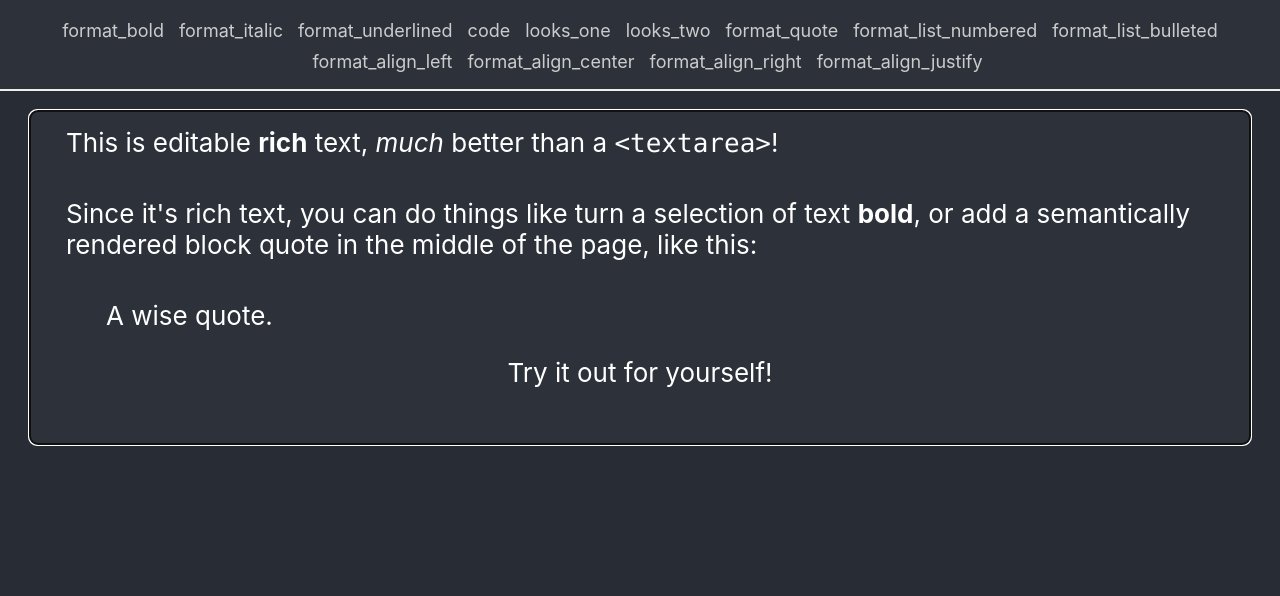
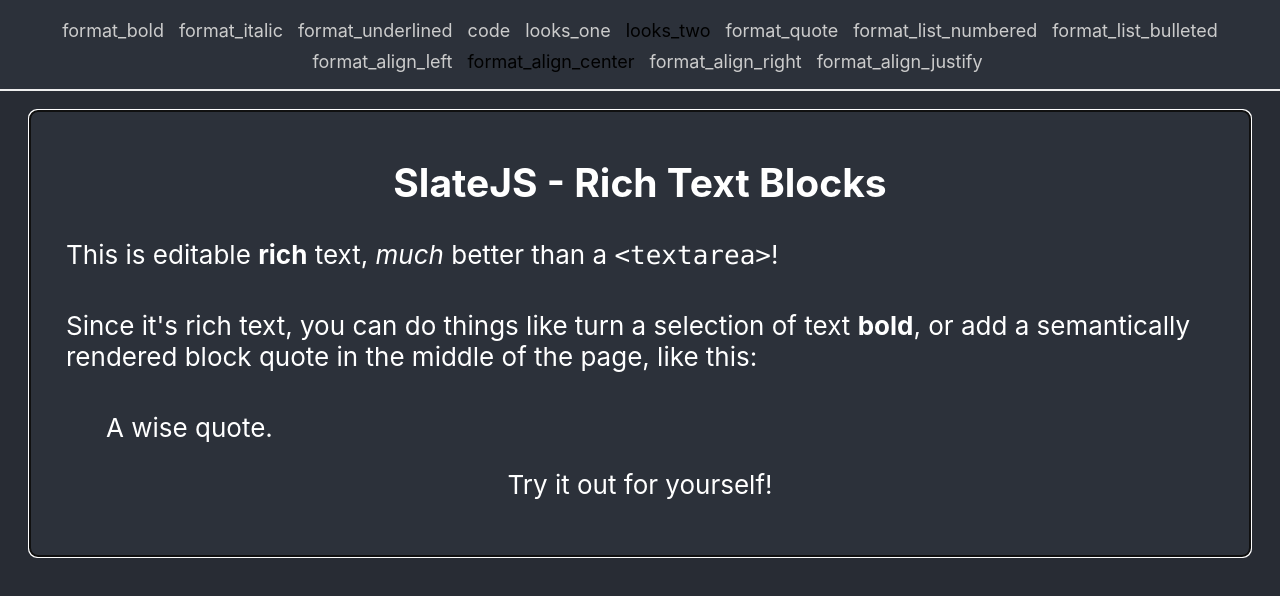
Before and after one commit to PabloFLPs/SlateJS-RichTextBlocks, a React (Create React App) app: page / in a window 1280 px wide. Shown: the top 596 px of the page. Built offline with nearby package versions, Linux system fonts and the light colour scheme.

Commit message:
Code identation and adding a title in "initialValue"

```diff
--- a/src/components/blocks/RichTextBlock.js
+++ b/src/components/blocks/RichTextBlock.js
@@ -241,6 +241,11 @@
 
 const initialValue = [
   {
+    type: 'heading-two',
+    align: 'center',
+    children: [{ text: 'SlateJS - Rich Text Blocks' }]
+  },
+  {
     type: 'paragraph',
     children: [
       { text: 'This is editable ' },
@@ -255,15 +260,9 @@
   {
     type: 'paragraph',
     children: [
-      {
-        text:
-          "Since it's rich text, you can do things like turn a selection of text ",
-      },
+      { text: "Since it's rich text, you can do things like turn a selection of text "},
       { text: 'bold', bold: true },
-      {
-        text:
-          ', or add a semantically rendered block quote in the middle of the page, like this:',
-      },
+      { text: ', or add a semantically rendered block quote in the middle of the page, like this:' },
     ],
   },
   {
```
